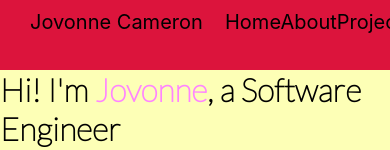
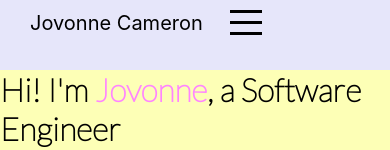
Before and after one commit to curlygirltech/portfolio, a React (Create React App) app in the folder jc-portfolio/: page / in a window 390 px wide. Shown: the top 150 px of the page. Built offline with nearby package versions, Linux system fonts and the light colour scheme.

Commit message:
hamburger setup

```diff
--- a/jc-portfolio/package.json
+++ b/jc-portfolio/package.json
@@ -4,6 +4,7 @@
   "private": true,
   "dependencies": {
     "@material-ui/core": "^4.11.4",
+    "@material-ui/icons": "^4.11.2",
     "@testing-library/jest-dom": "^5.12.0",
     "@testing-library/react": "^11.2.6",
     "@testing-library/user-event": "^12.8.3",
--- a/jc-portfolio/src/App.jsx
+++ b/jc-portfolio/src/App.jsx
@@ -5,8 +5,10 @@ import Home from "./Screens/Home/Home";
 import Contact from "./Screens/Contact/Contact";
 import Projects from "./Screens/Projects/Projects";
 import Testimonials from "./Screens/Testimonials /Testimonials";
+import { useState } from "react";
 
 function App() {
+  const [menuOpen, setMenuOpen]= useState(false)
   return (
     <div className="app">
       <Navbar />
--- a/jc-portfolio/src/Screens/Navbar.jsx/Navbar.jsx
+++ b/jc-portfolio/src/Screens/Navbar.jsx/Navbar.jsx
@@ -8,12 +8,17 @@ export default function Navbar() {
       <div className="left" >
         <Link to="#home">Jovonne Cameron</Link>
       </div>
-      <div className="right">
-      <Link smooth to="#home">Home</Link>
+        <div className="right">
+          <div className="hamburger">
+            <span className="line1"></span>
+            <span className="line2"></span>
+            <span className="line3"></span>
+      {/* <Link smooth to="#home">Home</Link>
       <Link smooth to="#about">About</Link>
       <Link smooth to="#projects">Projects</Link>
       <Link smooth to="#testimonials">Testimonials</Link>
-      <Link smooth to="#contact">Contact</Link>
+    <Link smooth to="#contact">Contact</Link> */}
+            </div>
       </div>
       </div>
 
--- a/jc-portfolio/src/Screens/Navbar.jsx/navbar.scss
+++ b/jc-portfolio/src/Screens/Navbar.jsx/navbar.scss
@@ -1,23 +1,68 @@
-.navbar{
-  position:fixed;
+.navbar {
+  position: fixed;
   overflow: hidden;
-  background-color: crimson;
-  width:100%;
-  height:70px;
-  top:0;
+  background-color:lavender;
+  width: 100%;
+  height: 70px;
+  top: 0;
   z-index: 2;
   color: black;
-}
-.wrapper{
-  display:flex;
-  padding:10px 30px;
-  align-items: center;
+  .wrapper {
+    display: flex;
+    padding: 10px 30px;
+    align-items: center;
 
-    .left > a, .right > a{
-      font-size:20px;
+    .left {
+      display: flex;
+      align-items: center;
+      margin-right: 10px;
+    }
+
+    .left > a,
+    .right > a {
+      font-size: 20px;
       font-weight: 400;
       text-decoration: none;
       color: inherit;
     }
 
+    .right {
+      .hamburger {
+        width: 32px;
+        height: 25px;
+        display: flex;
+        flex-direction: column;
+        justify-content: space-between;
+        cursor: pointer;
+
+        span {
+          width: 100px;
+          height: 3px;
+          background-color: black;
+          transform-origin: left;
+          transition: all 2s ease;
+        }
+      }
+    }
+  }
+  &.active {
+    background-color: lightblue;
+    color: white;
+
+    .hamburger {
+      span {
+        &:first-child {
+          background-color: white;
+          transform: rotate(45deg);
+        }
+        &:nth-child(2) {
+          opacity: 0;
+        }
+        &:last-child {
+          background-color: white;
+          transform: rotate(-45deg);
+        }
+      }
+    }
+  }
 }
```
Also changed, not shown: 1 other file (tests, documents, lock files or other folders).
